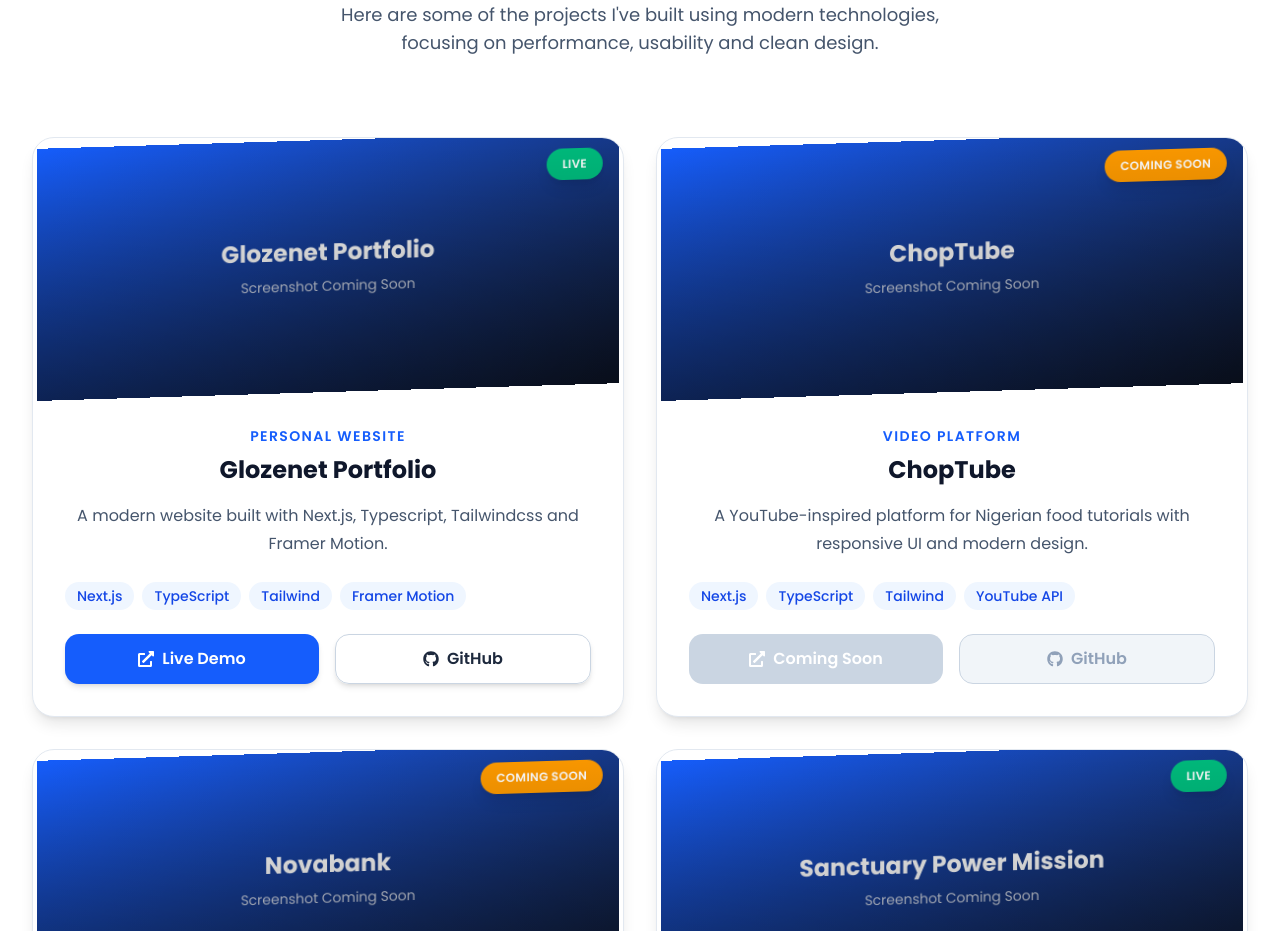
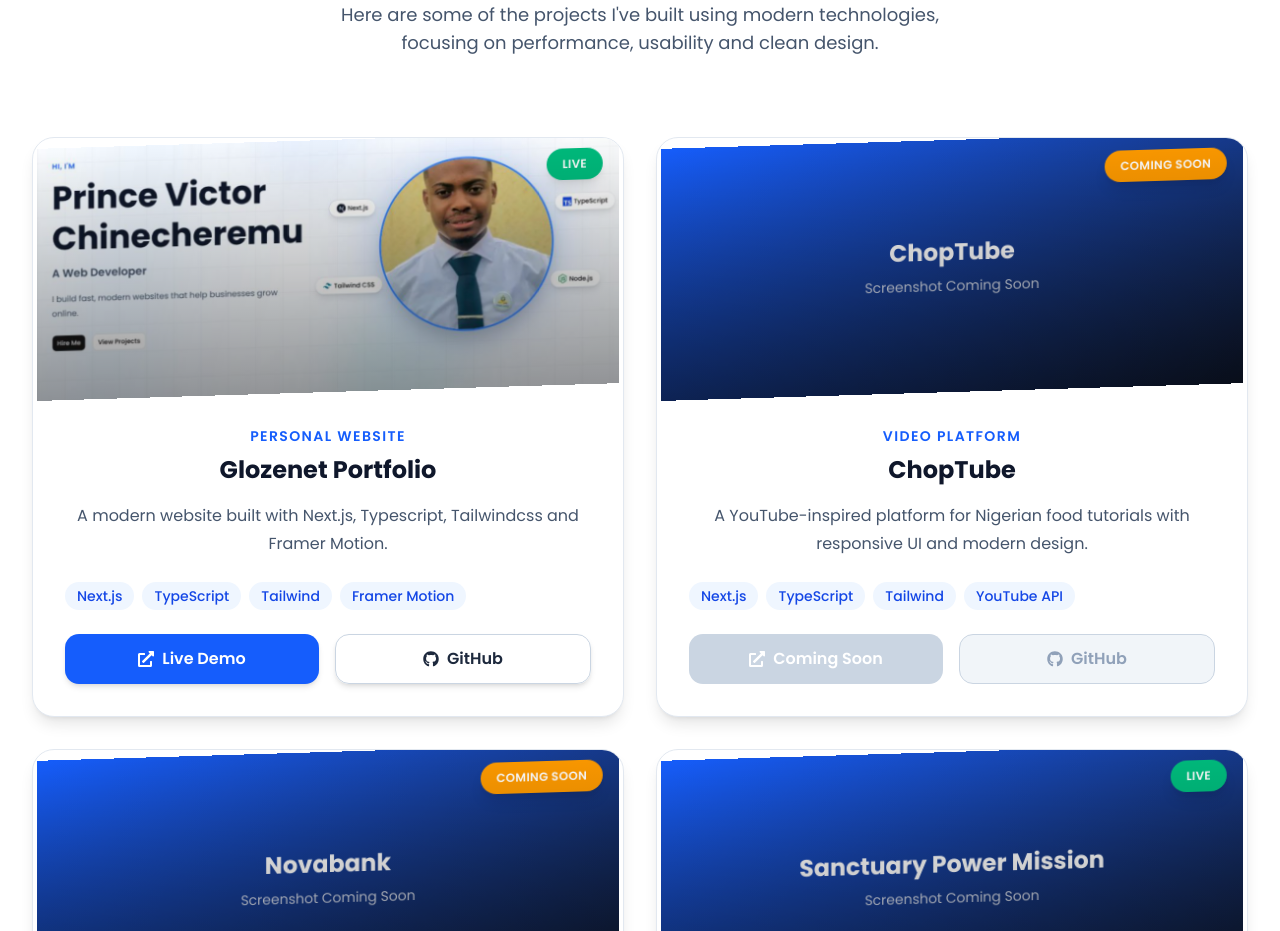
Before and after one commit to princevictorchinecheremuohia-afk/Glozenet, a Next.js app: page / in a window 1280 px wide. Shown: the part 2940-3871 px from the top of the page. Built offline with nearby package versions, Linux system fonts and the light colour scheme.

Commit message:
added image to project

```diff
--- a/src/data/projects.ts
+++ b/src/data/projects.ts
@@ -5,7 +5,7 @@
     category: "Personal Website",
     description:
       "A modern website built with Next.js, Typescript, Tailwindcss and Framer Motion.",
-    image: "",
+    image: "/images/projects/glozenet.png",
 
     tech: ["Next.js", "TypeScript", "Tailwind", "Framer Motion"],
     live: "https://glozenet-1baj.vercel.app/",
```
